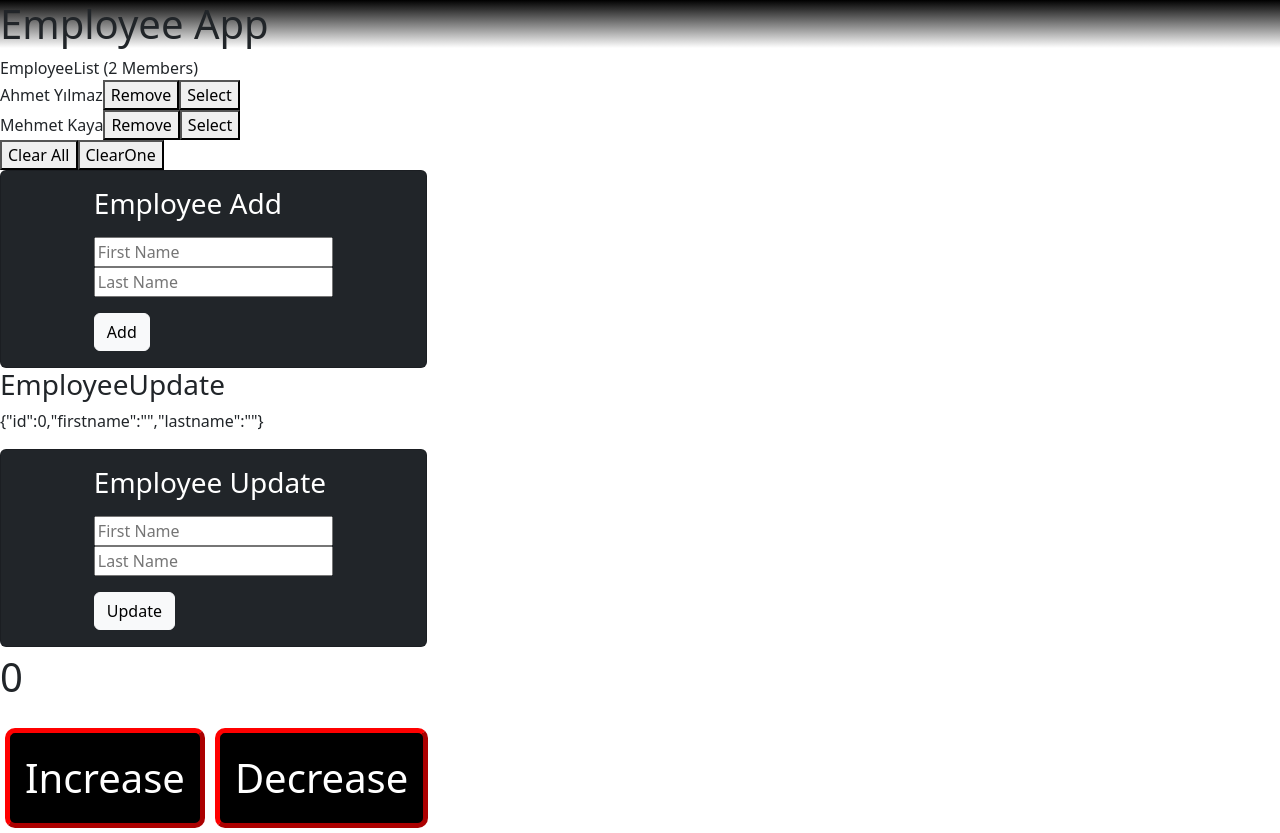
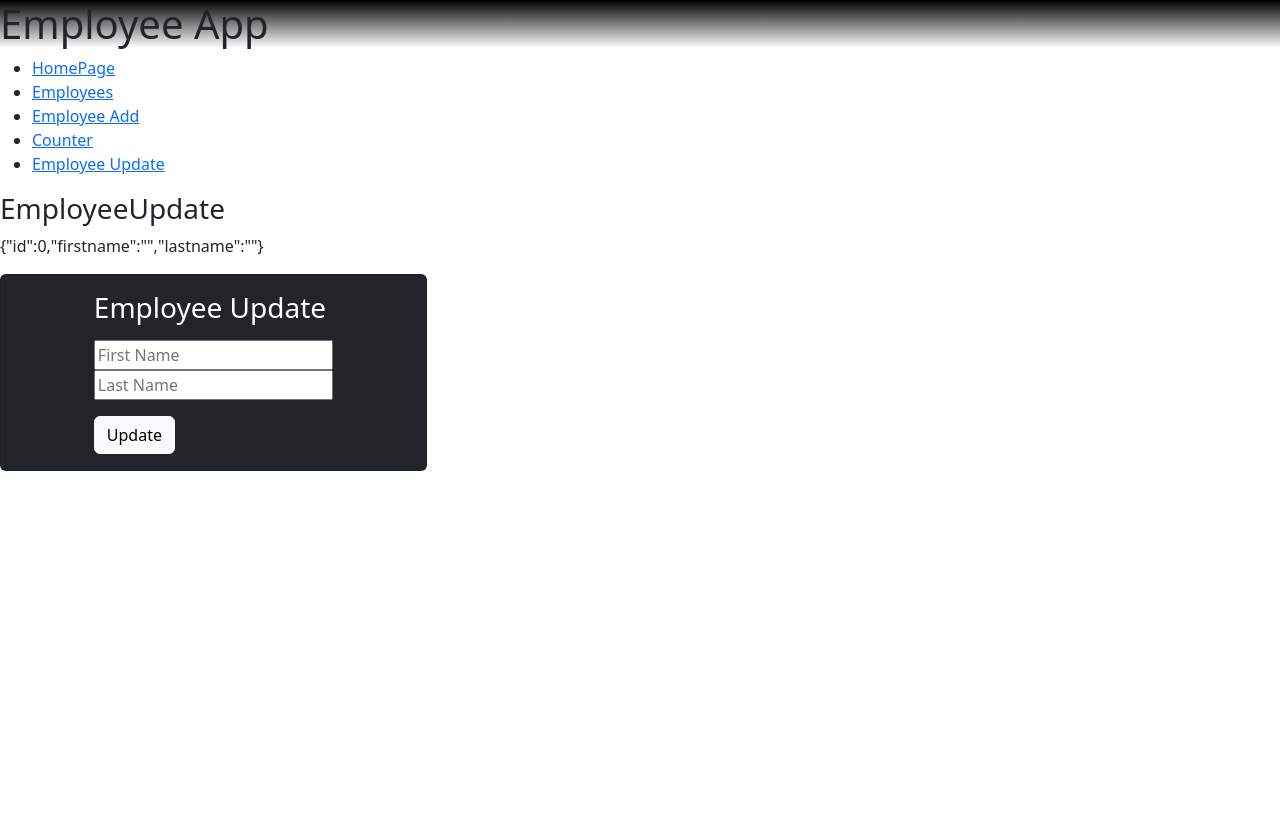
Before and after one commit to BizonTR/ReactPractice, a React (Create React App) app: page /employees/update in a window 1280 px wide. After the commit the page ends 800 px from the top, so only its background shows below. Built offline with nearby package versions, Linux system fonts and the light colour scheme.

Commit message:
13.11.2022 - 19:03

```diff
--- a/package.json
+++ b/package.json
@@ -10,6 +10,7 @@
     "bootstrap": "^5.2.2",
     "react": "^18.2.0",
     "react-dom": "^18.2.0",
+    "react-router-dom": "^6.4.3",
     "react-scripts": "5.0.1",
     "web-vitals": "^2.1.4"
   },
--- a/src/App.js
+++ b/src/App.js
@@ -1,6 +1,8 @@
 import { useContext, useState } from 'react';
+import { Link, Route, Routes } from 'react-router-dom';
 import './App.css';
 import Counter from './components/counter/Counter';
+import EmployeeAdd from './components/employeeAdd/EmployeeAdd';
 import EmployeeList from './components/employeeList/EmployeeList';
 import EmployeeUpdate from './components/employeeUpdate/EmployeeUpdate';
 import AppContext from './contexts/AppContext';
@@ -12,9 +14,22 @@ function App() {
   return (
     <div>
       <h1>{appName}</h1>
-      <EmployeeList/>
-      <EmployeeUpdate />
-      <Counter />
+
+      <ul>
+        <li><Link to="/">HomePage</Link></li>
+        <li><Link to="/employees">Employees</Link></li>
+        <li><Link to="/employees/add">Employee Add</Link></li>
+        <li><Link to="/counter">Counter</Link></li>
+        <li><Link to="/employees/update">Employee Update</Link></li>
+      </ul>
+
+      <Routes>
+        <Route path='/employees' element={<EmployeeList />}></Route>
+        <Route path='/counter' element={<Counter />}></Route>
+        <Route path='/employees/update/:id' element={<EmployeeUpdate />}></Route>
+        <Route path='/employees/add' element={<EmployeeAdd />}></Route>
+        <Route path='/employees/update' element={<EmployeeUpdate />}></Route>
+      </Routes>
     </div>)
 }
 
--- a/src/components/employee/Employee.js
+++ b/src/components/employee/Employee.js
@@ -1,14 +1,19 @@
-export default function Employee({employee, handleClearOne, setSelectedEmployee}) {
+import { useNavigate } from "react-router-dom";
+
+export default function Employee({ employee, handleClearOne, setSelectedEmployee }) {
+
+  const navigate = useNavigate();
 
   const handleSelectedEmployee = (emp) => {
     setSelectedEmployee(emp);
+    navigate(`/employees/update/${emp.id}`)
   }
 
   return (
     <div>
-        {employee.firstname} {employee.lastname}
-        <button onClick={() => handleClearOne(employee.id)}>Remove</button>
-        <button onClick={() => handleSelectedEmployee(employee)}>Select</button>
+      {employee.firstname} {employee.lastname}
+      <button onClick={() => handleClearOne(employee.id)}>Remove</button>
+      <button onClick={() => handleSelectedEmployee(employee)}>Select</button>
     </div>
   )
 }
--- a/src/components/employeeList/EmployeeList.js
+++ b/src/components/employeeList/EmployeeList.js
@@ -7,10 +7,10 @@ import EmployeeAdd from '../employeeAdd/EmployeeAdd'
 export default function EmployeeList() {
   const {employees, changedList, setSelectedEmployee} = useContext(AppContext)
 
-  const handleClearAll = () => (
-    alert("ALERT"),
-    changedList([])
-  )
+  const handleClearAll = () => {
+    alert("ALERT");
+    changedList([]);
+  }
   const handleClearOne = (id) => {
     changedList(employees.filter(emp => emp.id!==id))
   }
@@ -23,7 +23,6 @@ export default function EmployeeList() {
       }
       <button onClick={handleClearAll}>Clear All</button>
       <button onClick={() => handleClearOne(1)}>ClearOne</button>
-      <EmployeeAdd />
     </div>
   )
 }
--- a/src/components/employeeUpdate/EmployeeUpdate.js
+++ b/src/components/employeeUpdate/EmployeeUpdate.js
@@ -1,8 +1,11 @@
 import React, { useContext } from 'react'
+import { useNavigate } from 'react-router-dom'
 import AppContext from '../../contexts/AppContext'
 
 export default function EmployeeUpdate() {
     const { employees, changedList, selectedEmployee, setSelectedEmployee } = useContext(AppContext)
+
+    const navigate = useNavigate();
 
     const handleChange = (e) =>{
         setSelectedEmployee({
@@ -17,6 +20,7 @@ export default function EmployeeUpdate() {
             ...employees.filter(emp => emp.id!== selectedEmployee.id),
             selectedEmployee
         ])
+        navigate("/employees")
     }
 
     return (
--- a/src/index.js
+++ b/src/index.js
@@ -6,12 +6,15 @@ import reportWebVitals from './reportWebVitals';
 import 'bootstrap/dist/css/bootstrap.min.css';
 import 'bootstrap/dist/js/bootstrap.bundle.min.js';
 import { AppProvider } from './contexts/AppContext';
+import { BrowserRouter } from 'react-router-dom';
 
 const root = ReactDOM.createRoot(document.getElementById('root'));
 root.render(
   <React.StrictMode>
     <AppProvider>
-      <App />
+      <BrowserRouter>
+        <App />
+      </BrowserRouter>
     </AppProvider>
   </React.StrictMode>
 );
```
Also changed, not shown: 1 other file (tests, documents, lock files or other folders).
